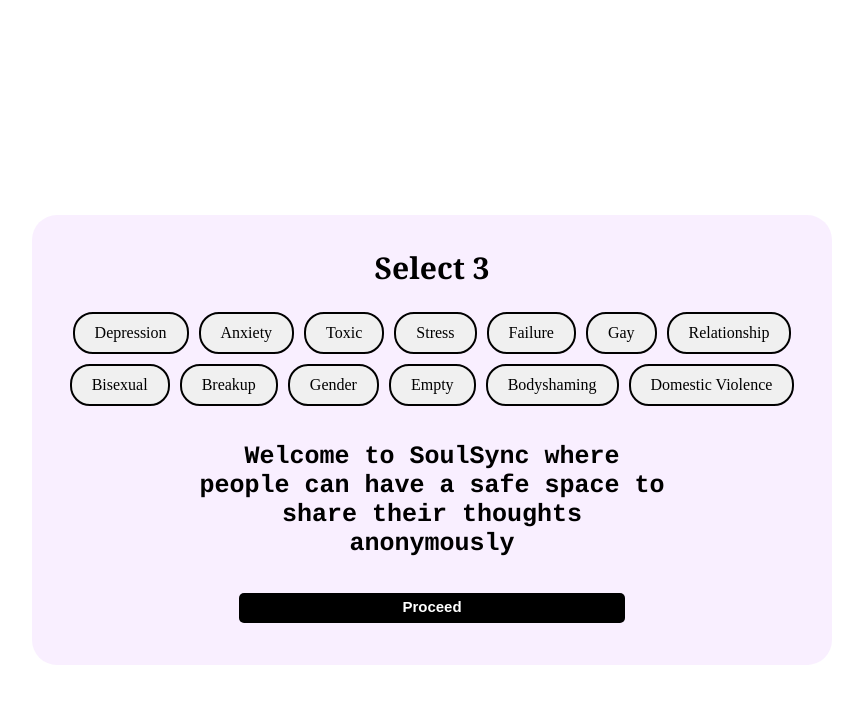
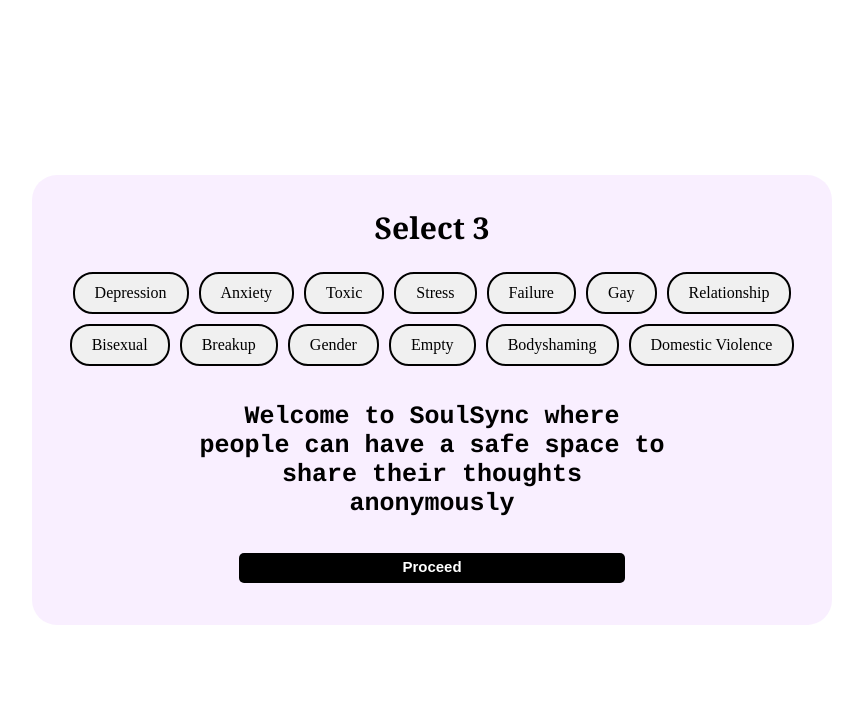
Before and after one commit to hannah-oo/SoulSync, a Flask app: page /recommendation in a window 1280 px wide. Shown: the top 704 px of the page, without its empty margins (208-1071 px from the left). Run offline with Flask 3, Linux system fonts and the light colour scheme.

Commit message:
the hashtag box is in the middle now

```diff
--- a/static/styles.css
+++ b/static/styles.css
@@ -167,7 +167,7 @@ h3.comment{
     height: 450px;
     background-color: rgba(243, 224, 255, 0.5);
     border-radius: 25px;
-    top: 55%;
+    top: 50%;
     left: 50%;
     transform: translate(-50%, -50%);
     display: flex;
```
